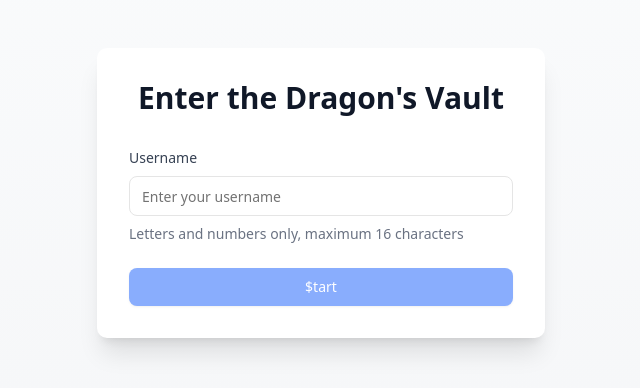
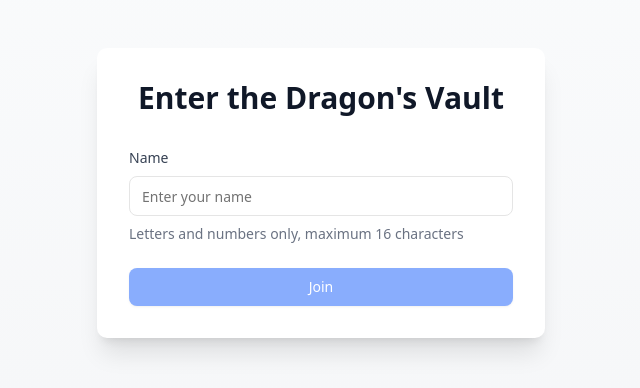
Before and after one commit to eric-bach/pledge-pal, a Next.js app in the folder frontend/: page /game/lobby in a window 1280 px wide. Shown: the top 388 px of the page, without its empty margins (319-959 px from the left). Built offline with nearby package versions, Linux system fonts and the light colour scheme; no server answers; what aws-amplify would draw is missing.

Commit message:
Update images

```diff
--- a/frontend/app/game/lobby/page.tsx
+++ b/frontend/app/game/lobby/page.tsx
@@ -61,12 +61,12 @@ export default function SignupPage() {
           <form onSubmit={handleSubmit} className='space-y-6'>
             <div className='space-y-2'>
               <label htmlFor='username' className='block text-sm font-medium text-gray-700'>
-                Username
+                Name
               </label>
               <Input
                 id='username'
                 type='text'
-                placeholder='Enter your username'
+                placeholder='Enter your name'
                 value={username}
                 onChange={handleUsernameChange}
                 maxLength={16}
@@ -83,7 +83,7 @@ export default function SignupPage() {
               disabled={!!error || !username || isLoading}
               className='w-full flex justify-center py-2 px-4 border border-transparent rounded-md shadow-sm text-sm font-medium text-white bg-blue-600 hover:bg-blue-700 focus:outline-none focus:ring-2 focus:ring-offset-2 focus:ring-blue-500 disabled:opacity-50 disabled:cursor-not-allowed'
             >
-              $tart
+              Join
             </button>
           </form>
         </div>
--- a/frontend/app/game/page.tsx
+++ b/frontend/app/game/page.tsx
@@ -227,13 +227,13 @@ export default function GamePage() {
   return (
     <div className='relative min-h-screen bg-gradient-to-b from-purple-100 to-blue-100 overflow-hidden'>
       {/* Score Display */}
-      <div className='fixed top-4 right-4 bg-white bg-opacity-30 rounded-lg shadow-lg p-4 z-50'>
-        <h2 className='text-xl font-bold text-gray-900'>Score</h2>
-        <p className='text-3xl font-bold text-blue-600'>${user.totalScore.toLocaleString()}</p>
+      <div className='fixed top-4 right-4 bg-white bg-opacity-30 rounded-lg shadow-lg p-2 z-50'>
+        <h2 className='text-lg font-bold text-gray-900'>Score</h2>
+        <p className='text-2xl font-bold text-blue-600'>${user.totalScore.toLocaleString()}</p>
       </div>
 
       {/* Message Input */}
-      <div className='fixed top-1/2 left-1/2 transform -translate-x-1/2 -translate-y-1/2 z-50 w-full max-w-md px-4'>
+      <div className='fixed bottom-12 left-1/2 transform -translate-x-1/2 z-50 w-full max-w-md px-4'>
         <input
           type='text'
           value={userComment}
@@ -269,16 +269,15 @@ export default function GamePage() {
 
       {/* Instructions */}
       {showInstructions && (
-        <div className='fixed bottom-4 left-4 bg-white bg-opacity-30 rounded-lg shadow-lg p-4 max-w-sm'>
+        <div className='fixed bottom-4 left-4 bg-white bg-opacity-30 rounded-lg shadow-lg p-3 max-w-sm'>
           <div className='flex justify-between items-start mb-2'>
-            <h2 className='text-lg font-semibold text-gray-900'>Provide your feedback</h2>
+            <h2 className='text-md font-semibold text-gray-900'>Provide your feedback</h2>
             <button onClick={() => setShowInstructions(false)} className='text-gray-500 hover:text-gray-700'>
               ✕
             </button>
           </div>
           <p className='text-sm text-gray-600'>
-            Click on the floating items to share your feedback! Some signs are more common than others, keep an eye out
-            for the rare and valuable genie tokens!
+            Click on the floating items and share your feedback! Keep an eye out for the rare and valuable genie tokens!
           </p>
         </div>
       )}
--- a/frontend/components/FloatingWidget.tsx
+++ b/frontend/components/FloatingWidget.tsx
@@ -83,7 +83,7 @@ export function FloatingWidget({ imageUrl, value, onCollect }: FloatingWidgetPro
         className='relative w-32 h-32 cursor-pointer transition-transform duration-200 hover:scale-110 active:scale-95'
         onClick={handleClick}
       >
-        <Image src={imageUrl} alt='Floating item' width={96} height={96} className='object-contain' draggable={false} />
+        <Image src={imageUrl} alt='Floating item' width={72} height={72} className='object-contain' draggable={false} />
       </div>
     </div>
   );
```
Also changed, not shown: frontend/public/images/genie-lamp.png, frontend/public/images/genie.png.
